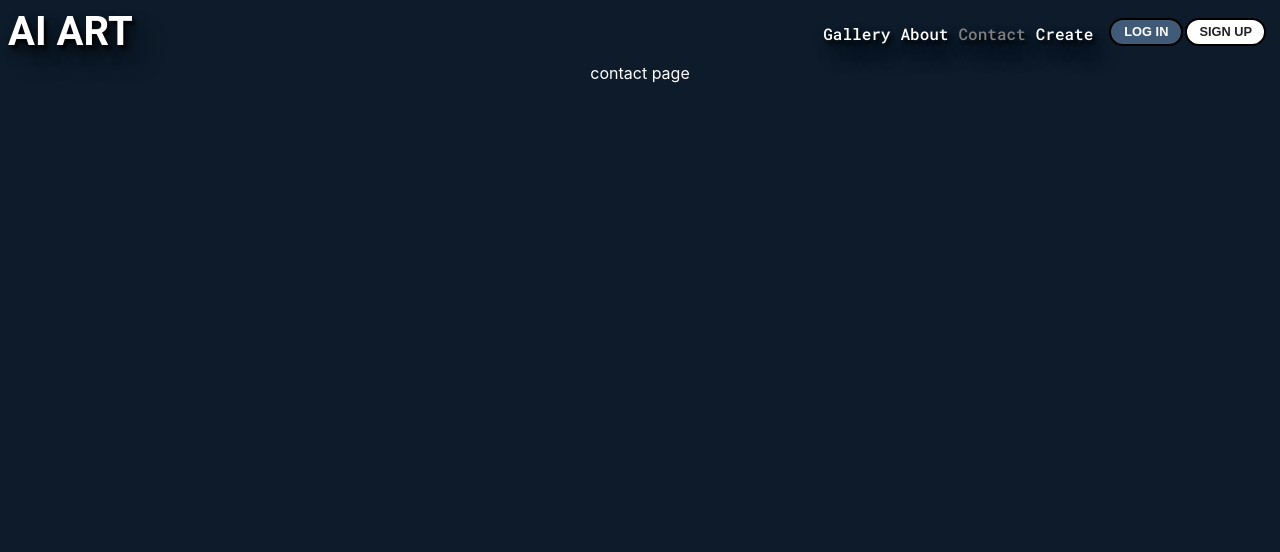
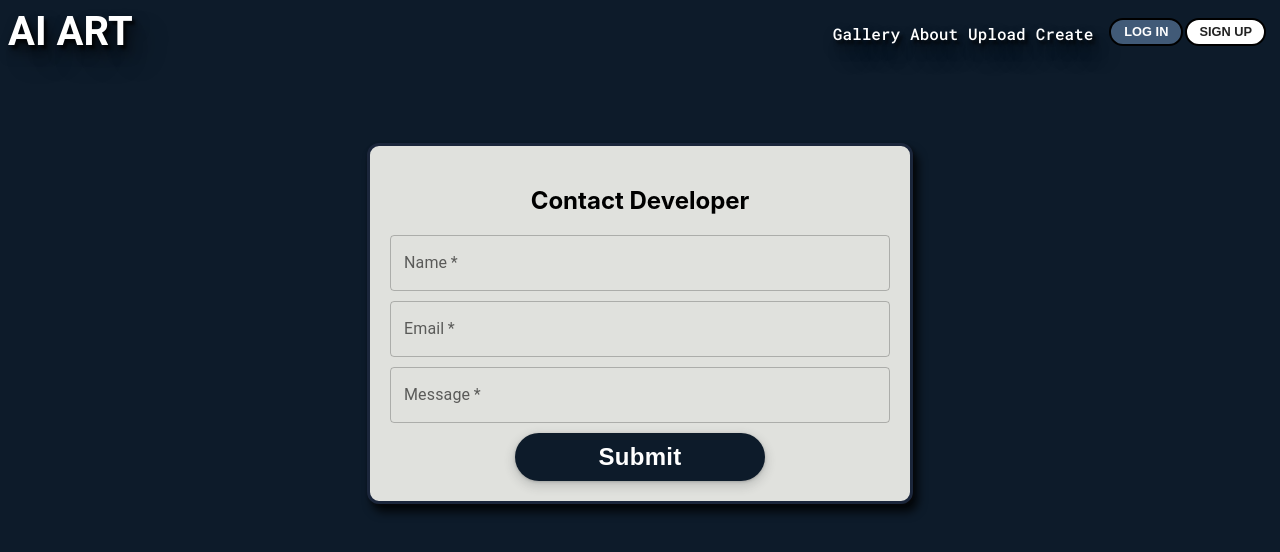
Before and after one commit to SDAR30/ai-art, a React (Create React App) app in the folder frontend/: page /contact in a window 1280 px wide. Shown: the top 552 px of the page. Built offline with nearby package versions, Linux system fonts and the light colour scheme.

Commit message:
add contact page with link in about page

```diff
--- a/frontend/src/components/about/About.js
+++ b/frontend/src/components/about/About.js
@@ -1,4 +1,5 @@
 import React from 'react';
+import { NavLink } from 'react-router-dom';
 import './About.scss';
 
 function About(props) {
@@ -6,6 +7,17 @@ function About(props) {
         <div className='about'>
             <h1>About</h1>
             <p>This website aims to share and explore the innovative and evolving field of artificial intelligence-generated artwork. It provides a platform for visitors to discover new examples of AI-generated images, learn about the methods used to create them, and engage with a community of like-minded individuals. By showcasing these images and providing insight into their creation, the website seeks to inspire and educate visitors about the potential of AI-generated art.</p>
+
+
+            <div className='about__portrait'>
+                <img src='https://imgur.com/aJYw0E7.png' alt='portrait'></img>
+                <div>
+                <h2>Developer</h2>
+                <p>I’m Shoaib Dar, a detail-oriented and analytical Full Stack Developer who loves to solve problems and puzzles. I have a Bachelor's degree in Computer Science with a strong focus on artificial intelligence, machine learning and computer graphics. Through this website, I aim to provide a platform for other enthusiasts to explore and appreciate this emerging new art form. </p>
+                <span className='about__contact'><NavLink to="/contact">Contact Shoaib Dar</NavLink></span>
+
+                </div>
+            </div>
 
             <h2>What is AI ART and how does it work?</h2>
             <p>AI art, also known as generative art or computational art, is a form of art that is created using algorithms and machine learning techniques. The process typically involves training a machine learning model on a large dataset of existing art, and then using that model to generate new artwork. AI art is a relatively new field, and there is still much to be discovered about the different techniques and approaches that can be used to create it. However, it is already producing some remarkable and thought-provoking works, and is likely to continue to be an important area of artistic and technological innovation in the years to come.</p>
--- a/frontend/src/components/about/About.scss
+++ b/frontend/src/components/about/About.scss
@@ -1,17 +1,67 @@
 @import './../../designUtils/fonts.scss';
+@import './../../designUtils/cards.scss';
+@import './../../designUtils/colors.scss';
 
-.about{
+.about {
     color: white;
     @extend %slab;
     padding: 20px;
-    >h1{
+
+    >h1 {
         font-weight: bold;
     }
-    > p{
+
+    >p {
         font-weight: 300;
     }
-    & a{
+
+    & a {
         color: rgb(0, 255, 8);
         text-decoration: none;
     }
+
+    ul{
+        padding-left: 15px;
+    }
+
+    &__portrait {
+        display: flex;
+        padding: 5px 5px;
+        @extend %card-outline;
+        border: 1px solid $background-light;
+
+        >* {
+            margin: auto 10px;
+        }
+
+        >img {
+            width: 200px;
+            height: 200px;
+            object-fit: cover;
+            @extend %card-outline;
+        }
+
+        @media only screen and (max-width: 620px) {
+            display: flex;
+            flex-direction: column;
+            > *{
+                margin: auto;
+                text-align: center;
+            }
+
+
+        }
+
+    }
+
+    &__contact{
+        text-decoration: underline;
+        float: right;
+        margin: -8px 5px 5px 0px;
+        color: rgb(255, 55, 0);
+        > a{
+            color: rgb(216, 255, 213);
+            font-size: 1rem;
+        }
+    }
 }
--- a/frontend/src/components/contact/Contact.js
+++ b/frontend/src/components/contact/Contact.js
@@ -1,10 +1,48 @@
-import React from 'react';
+import React, { useState } from 'react';
+import TextField from '@mui/material/TextField';
 import './Contact.scss'
 
-function Contact(props) {
+function Contact() {
+    const [name, setName] = useState('');
+    const [email, setEmail] = useState('');
+    const [message, setMessage] = useState('');
+
+    const handleSubmit = (e) => {
+        //e.preventDefault();
+        // Handle form submission
+    };
+
     return (
         <div className='contact'>
-            contact page
+            <h2 className='contact__header'>Contact Developer</h2>
+            <form className='contact__form' onSubmit={handleSubmit}>
+                <TextField
+                    label="Name"
+                    value={name}
+                    onChange={(e) => setName(e.target.value)}
+                    required
+                    fullWidth
+                />
+                <TextField
+                    label="Email"
+                    value={email}
+                    onChange={(e) => setEmail(e.target.value)}
+                    required
+                    type="email"
+                    fullWidth
+                />
+                <TextField
+                    label="Message"
+                    value={message}
+                    onChange={(e) => setMessage(e.target.value)}
+                    required
+                    multiline
+                    fullWidth
+                />
+                <button type="submit" className='contact__submit'>
+                    Submit
+                </button>
+            </form>
         </div>
     );
 }
--- a/frontend/src/components/contact/Contact.scss
+++ b/frontend/src/components/contact/Contact.scss
@@ -1,3 +1,24 @@
+@import './../../designUtils/fonts.scss';
+@import './../../designUtils/cards.scss';
+@import './../../designUtils/colors.scss';
+@import './../../designUtils/buttons.scss';
+
 .contact{
-    color: white;
+    max-width: 500px;
+    margin: 80px auto;
+    padding: 20px;
+    background-color: $steel;
+    border: 3px solid $background-light;
+    @extend %card-outline;
+
+    &__form{
+        display: flex;
+        flex-direction: column;
+        gap: 10px;
+    }
+    &__submit{
+        margin: 0px auto;
+        width: 50%;
+        @extend %button-17;
+    }
 }
--- a/frontend/src/layout/navbar/Navbar.js
+++ b/frontend/src/layout/navbar/Navbar.js
@@ -28,9 +28,8 @@ function Navbar({ setOpenLoginModal, isLoggedIn, setIsLoggedIn }) {
                 <div className={active ? "navbar__menuItems-active" : "navbar__menuItems"} onClick={() => setActive(false)}>
                     <li className="navbar__menuItem"> <NavLink className={`navbar__navlink${active ? "-active" : ""}`} to="/">Gallery</NavLink ></li>
                     <li className="navbar__menuItem"><NavLink className={`navbar__navlink${active ? "-active" : ""}`} to="/about">About</NavLink></li>
-                    <li className="navbar__menuItem"><NavLink className={`navbar__navlink${active ? "-active" : ""}`} to="/contact">Contact</NavLink></li>
+                    <li className="navbar__menuItem"><NavLink className={`navbar__navlink${active ? "-active" : ""}`}  to="/images/new">Upload</NavLink ></li>
                     <li className="navbar__menuItem"><NavLink className={`navbar__navlink${active ? "-active" : ""}`} to="images/create">Create</NavLink></li>
-                    {user && <li className="navbar__menuItem"><NavLink className={`navbar__navlink${active ? "-active" : ""}`}  to="/images/new">Upload</NavLink ></li>}
 
                 </div>
 
```
